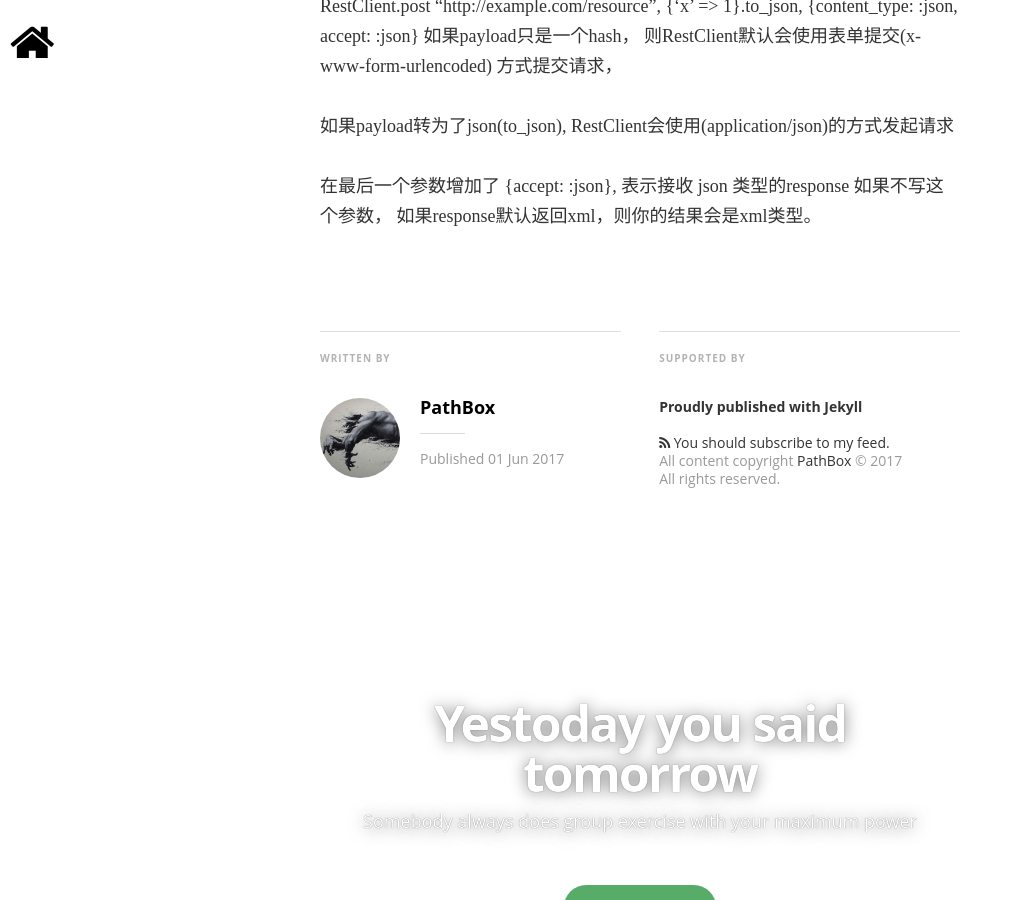
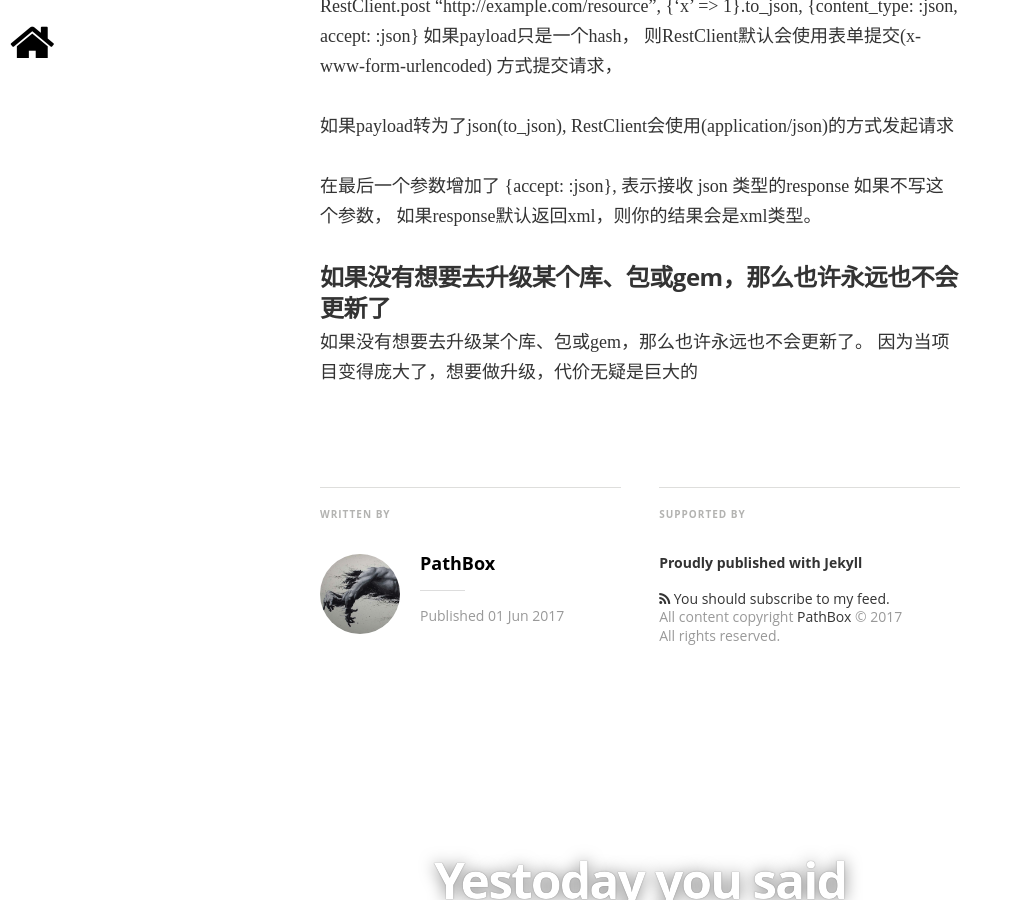
Before and after one commit to pathbox/pathbox.github.io, a Jekyll site: the page built from _posts/2017-06-01-work-summary-in-Udesk-five.md, in a window 1280 px wide and 900 px high, scrolled down 8174 px. Shown: the whole window, without its empty margins (0-1011 px from the left). Built offline with Jekyll 4.4.1, drawn with Linux system fonts in a browser that asks for light colours; nearby versions of some CDN libraries; some web fonts are replaced; comment, search, counter and statistics services are not loaded.

Commit message:
如果没有想要去升级某个库、包或gem，那么也许永远也不会更新了

```diff
--- a/_posts/2017-06-01-work-summary-in-Udesk-five.md
+++ b/_posts/2017-06-01-work-summary-in-Udesk-five.md
@@ -301,3 +301,8 @@ RestClient.post "http://example.com/resource", {'x' => 1}.to_json, {content_type
 
 在最后一个参数增加了 {accept: :json}, 表示接收 json 类型的response
 如果不写这个参数， 如果response默认返回xml，则你的结果会是xml类型。
+
+##### 如果没有想要去升级某个库、包或gem，那么也许永远也不会更新了
+
+如果没有想要去升级某个库、包或gem，那么也许永远也不会更新了。
+因为当项目变得庞大了，想要做升级，代价无疑是巨大的
```
Also changed, not shown: _posts/2017-05-13-gil-in-ruby.md (+1 -1 lines).
